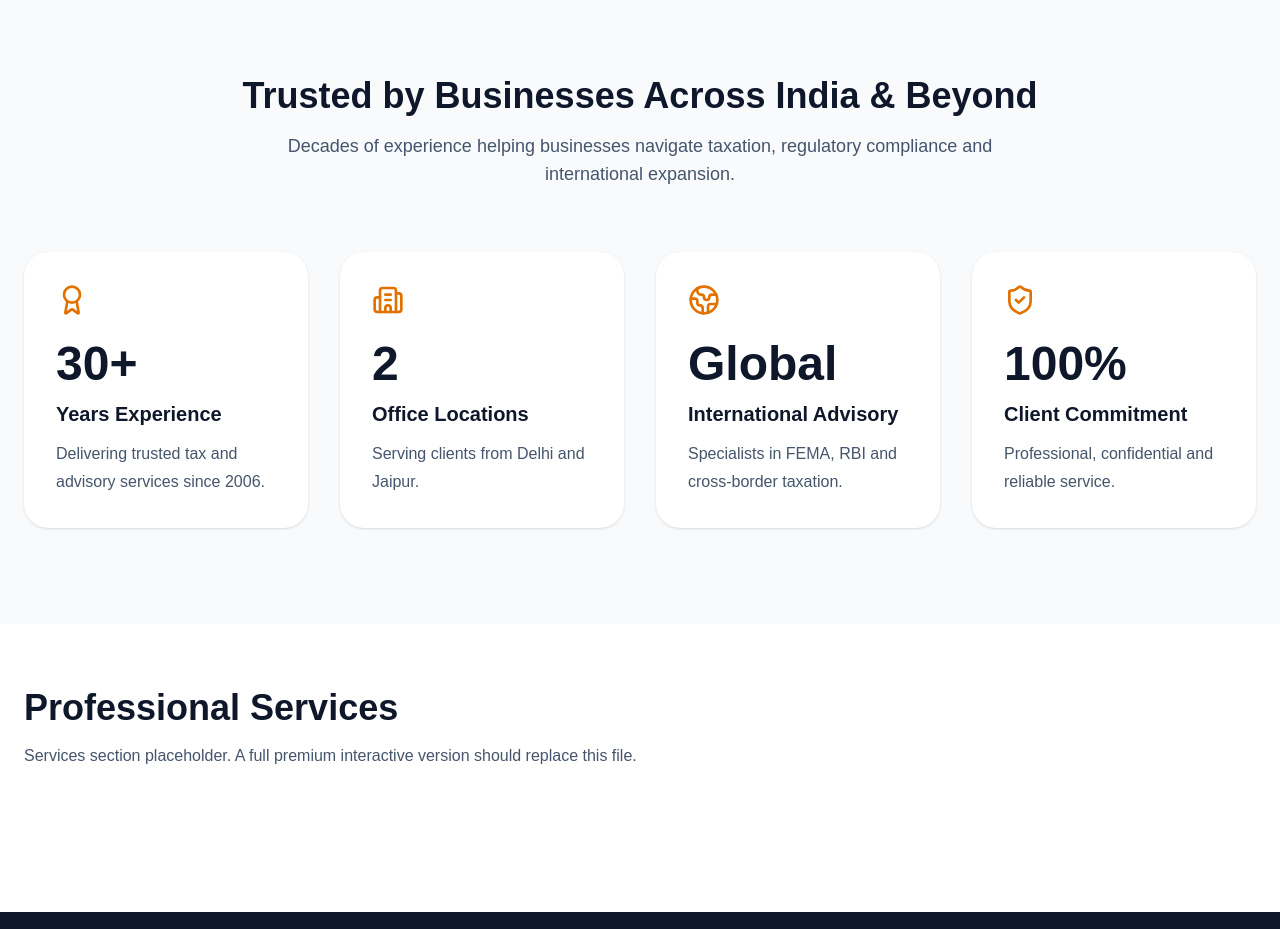
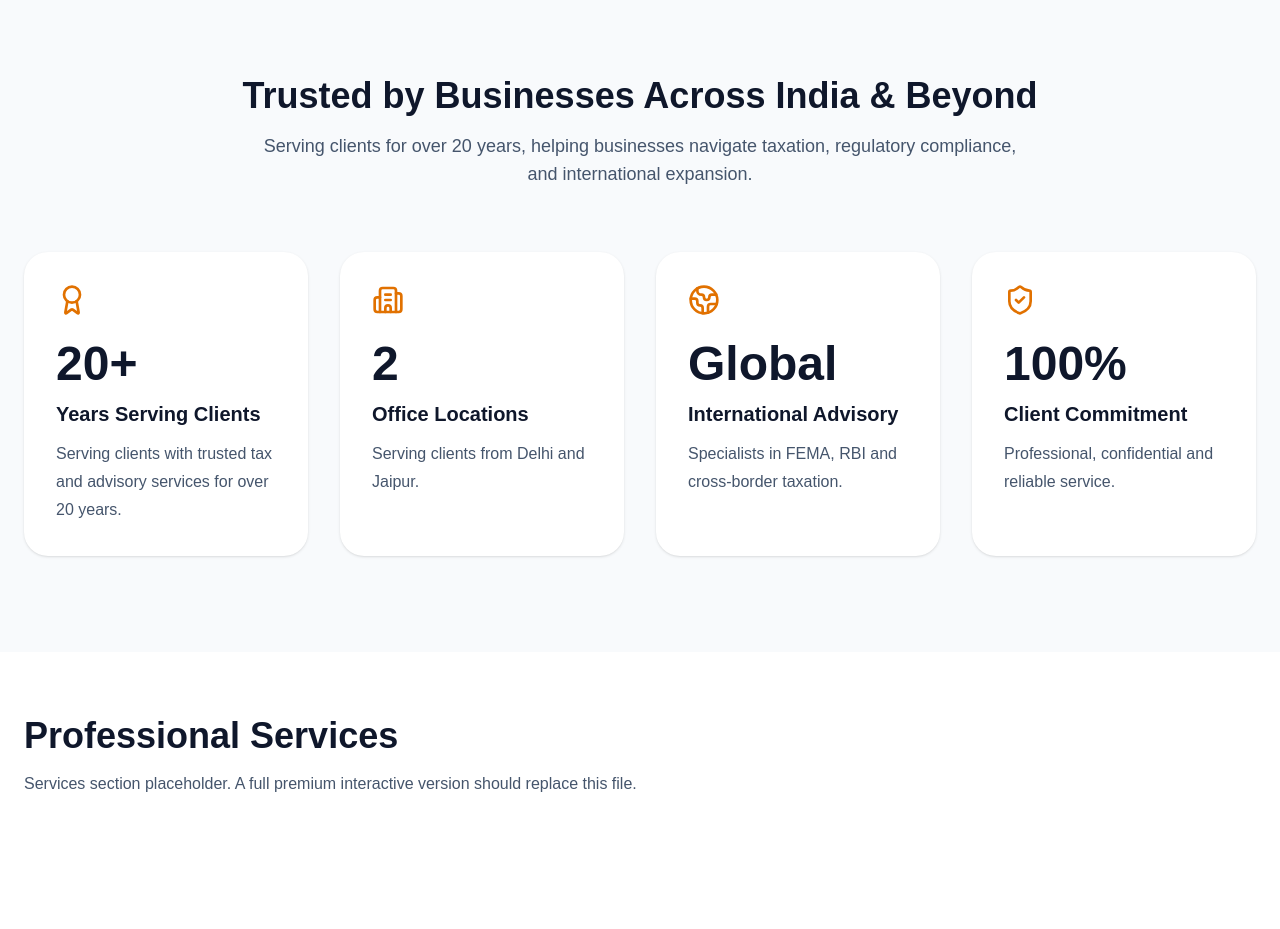
Before and after one commit to atishayajn-dot/spa-website, a Next.js app: page / in a window 1280 px wide. Shown: the part 1040-1969 px from the top of the page. Built offline with nearby package versions, Linux system fonts and the light colour scheme.

Commit message:
Update homepage experience section

```diff
--- a/components/Stats.tsx
+++ b/components/Stats.tsx
@@ -4,12 +4,12 @@ import { Building2, Globe2, ShieldCheck, Award } from "lucide-react";
 
 export default function Stats() {
   const stats = [
-    {
-      icon: <Award size={32} />,
-      number: "30+",
-      title: "Years Experience",
-      description: "Delivering trusted tax and advisory services since 2006.",
-    },
+   {
+  icon: <Award size={32} />,
+  number: "20+",
+  title: "Years Serving Clients",
+  description: "Serving clients with trusted tax and advisory services for over 20 years.",
+},
     {
       icon: <Building2 size={32} />,
       number: "2",
@@ -40,8 +40,8 @@ export default function Stats() {
           </h2>
 
           <p className="mt-4 text-lg text-slate-600 max-w-3xl mx-auto">
-            Decades of experience helping businesses navigate taxation,
-            regulatory compliance and international expansion.
+            Serving clients for over 20 years, helping businesses navigate taxation,
+regulatory compliance, and international expansion.
           </p>
         </div>
 
```
